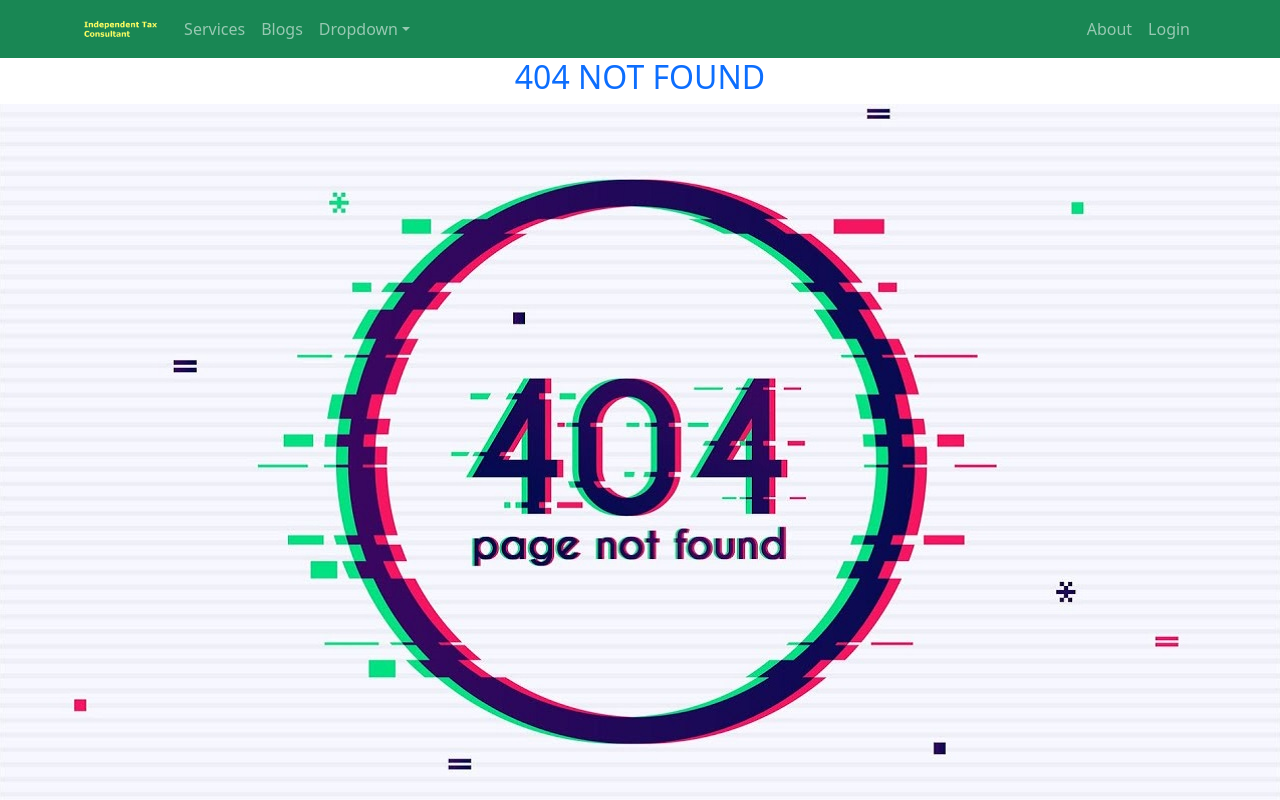
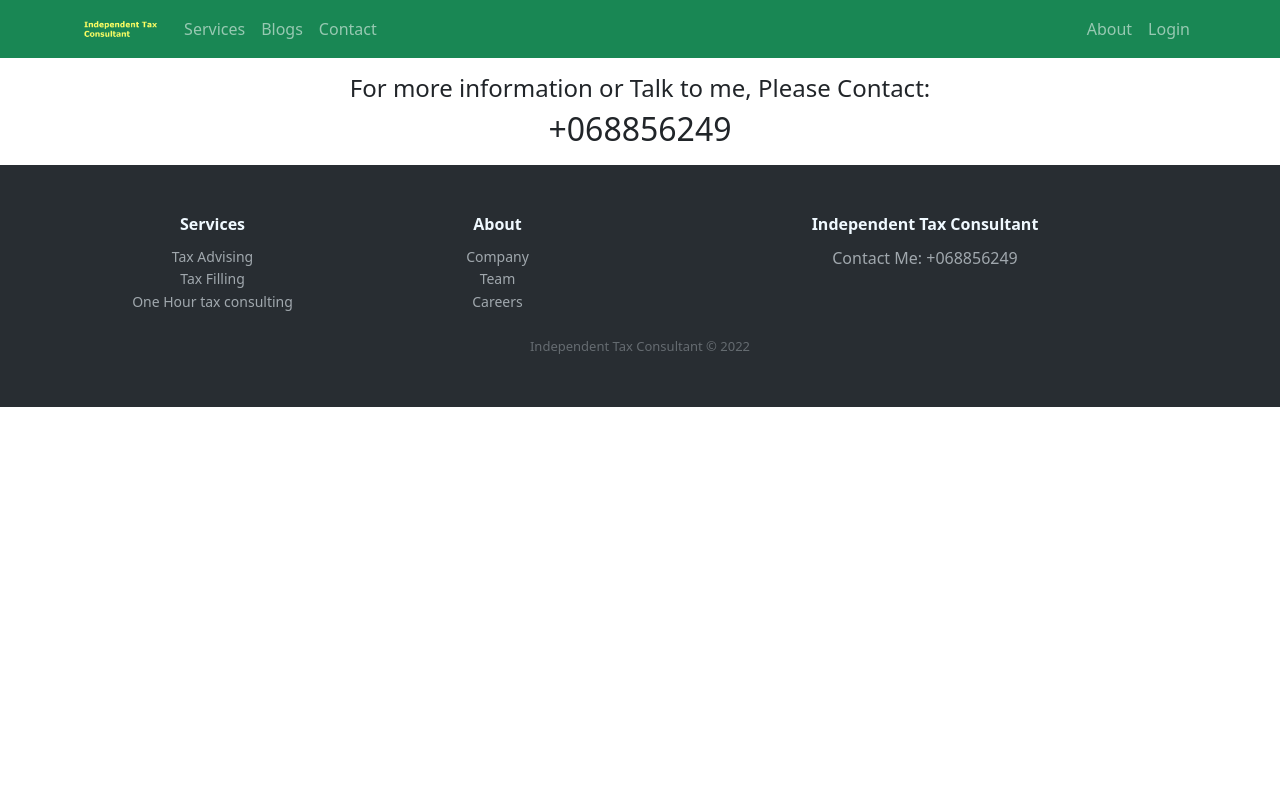
Before and after one commit to avijitsaha118/independent-tax-consultant-project-react-firebase, a React (Create React App) app: page /contact in a window 1280 px wide. Shown: the top 800 px of the page. Built offline with nearby package versions, Linux system fonts and the light colour scheme; no server answers.

Commit message:
section added

```diff
--- a/src/App.js
+++ b/src/App.js
@@ -3,6 +3,7 @@ import './App.css';
 import About from './Pages/About/About';
 import Blogs from './Pages/Blogs/Blogs';
 import Checkout from './Pages/Checkout/Checkout';
+import Contact from './Pages/Contact/Contact';
 import Home from './Pages/Home/Home/Home';
 import Services from './Pages/Home/Services/Services';
 import Login from './Pages/Login/Login/Login';
@@ -22,6 +23,7 @@ function App() {
         <Route path="/home" element={<Home></Home>}></Route>
         <Route path="/services" element={<Services></Services>}></Route>
         <Route path="/blogs" element={<Blogs></Blogs>}></Route>
+        <Route path="/contact" element={<Contact></Contact>}></Route>
         <Route path="/service/:serviceId" element={<ServiceDetail></ServiceDetail>}></Route>
         <Route path="/about" element={<About></About>}></Route>
         <Route path='/login' element={<Login></Login>}></Route>
--- a/src/Pages/Blogs/Blogs.js
+++ b/src/Pages/Blogs/Blogs.js
@@ -53,7 +53,10 @@ const Blogs = () => {
 <h3>Question-02: Why are you using firebase? What other options do you have to implement authentication?</h3>
 
 <h2> Answer:</h2>
-<p></p>
+<p>Firebase is a platform by Google that provides functionalities and helps with the backend development of your Android, iOS, or web and even some products that support Unity3D too.
+The Firebase Realtime Database lets you build rich, collaborative applications by allowing secure access to the database directly from client-side code. Data is persisted locally, and even while offline, realtime events continue to fire, giving the end user a responsive experience.
+Firebase concept is simple. When you build a client-side app with JavaScript or any of its frameworks, for instance, Google Firebase can turn this into a serverless app in no time. It also removes the need to manage databases yourself, as it does that for you.
+</p>
 
 
 
--- /dev/null
+++ b/src/Pages/Contact/Contact.js
@@ -0,0 +1,12 @@
+import React from 'react';
+
+const Contact = () => {
+    return (
+        <div>
+            <h4 className='mt-3'>For more information or Talk to me, Please Contact:</h4>
+            <h2>+068856249</h2>
+        </div>
+    );
+};
+
+export default Contact;
--- a/src/Pages/Register/Register.js
+++ b/src/Pages/Register/Register.js
@@ -55,7 +55,7 @@ const [agree, setAgree] =useState(false);
                 <input type='password' name='password' id='' placeholder='Password' required></input>
                 <input onClick={()=>setAgree(!agree)} type='checkbox' name='terms' id='terms'></input>
                 {/* <label className={agree ? 'ps-2 text-primary' : 'ps-2 text-danger'} htmlFor='terms'>Accept Genius Car Terms and Conditions</label> */}
-                <label className={`ps-2 ${agree? '' : 'text-danger'}`} htmlFor='terms'>Accept Genius Car Terms and Conditions</label>
+                <label className={`ps-2 ${agree? '' : 'text-danger'}`} htmlFor='terms'>Accept Terms and Conditions</label>
                 <input disabled={!agree}
                 className='w-50 mx-auto btn-primary mt-2' type='submit' value='Register'></input>
             </form>
--- a/src/Pages/Shared/Header/Header.js
+++ b/src/Pages/Shared/Header/Header.js
@@ -23,13 +23,8 @@ const Header = () => {
                         <Nav className="me-auto">
                             <Nav.Link as={Link} to="/services">Services</Nav.Link>
                             <Nav.Link as={Link} to="/blogs">Blogs</Nav.Link>
-                            <NavDropdown title="Dropdown" id="collasible-nav-dropdown">
-                                <NavDropdown.Item href="#action/3.1">Action</NavDropdown.Item>
-                                <NavDropdown.Item href="#action/3.2">Another action</NavDropdown.Item>
-                                <NavDropdown.Item href="#action/3.3">Something</NavDropdown.Item>
-                                <NavDropdown.Divider />
-                                <NavDropdown.Item href="#action/3.4">Separated link</NavDropdown.Item>
-                            </NavDropdown>
+                            <Nav.Link as={Link} to="/contact">Contact</Nav.Link>
+
                         </Nav>
                         <Nav>
                             <Nav.Link as={Link} to="/about">About</Nav.Link>
```
